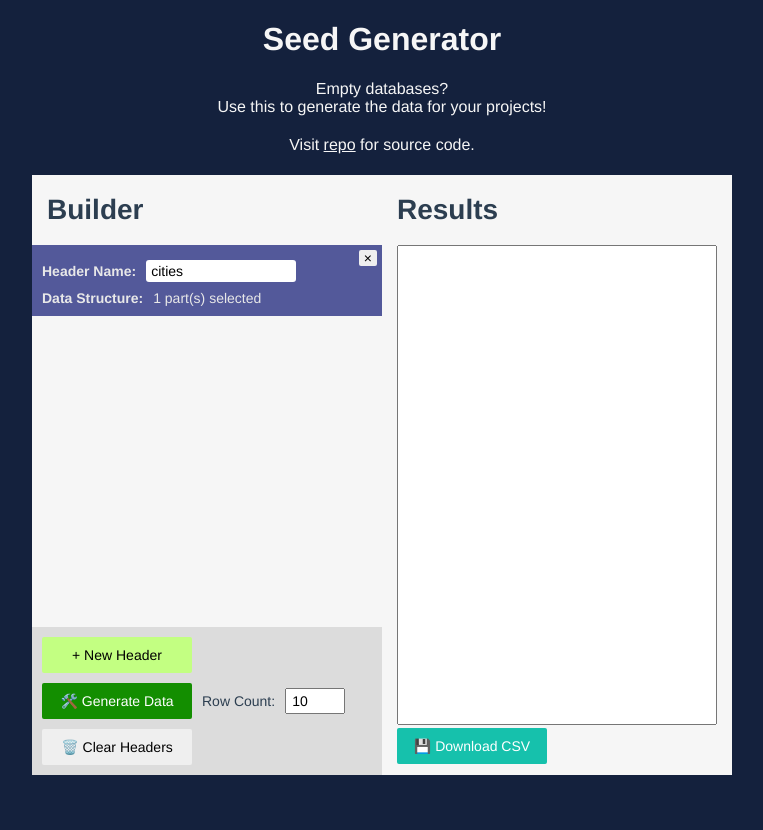
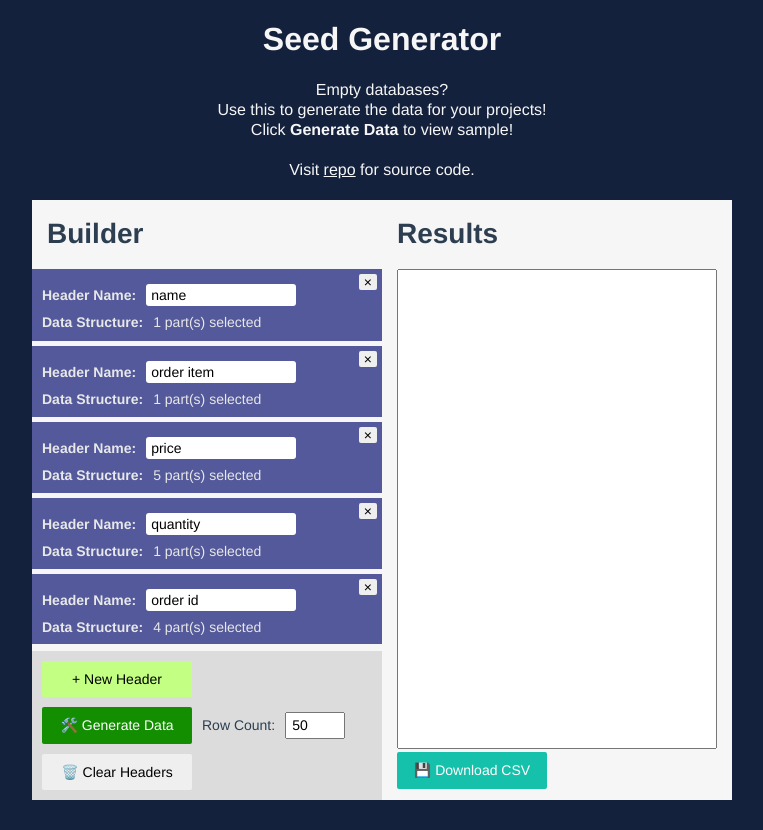
Before and after one commit to lucidkodo/seed-gen, a Vue app: page / in a window 1280 px wide. Shown: the whole page, without its empty margins (258-1021 px from the left). Before the commit the page ends 805 px from the top, so only its background shows below. Built offline with nearby package versions, Linux system fonts and the light colour scheme.

Commit message:
Add sample data + remove loggings

```diff
--- a/src/App.vue
+++ b/src/App.vue
@@ -129,11 +129,11 @@ export default {
   name: 'App',
 
   async created () {
-    console.log('created')
+    // console.log('created')
   },
 
   async mounted () {
-    console.log('mounted')
+    // console.log('mounted')
   },
 
   data () {
@@ -141,8 +141,95 @@ export default {
       tip: 'Click / hover for more',
       headers: [
         {
-          name: 'cities',
+          name: 'name',
           parts: [
+            {
+              name: 'female',
+              handler: 'default',
+              value: 'firstname (f)'
+            }
+          ],
+          finalValue: ''
+        },
+        {
+          name: 'order item',
+          parts: [
+            {
+              name: 'custom',
+              handler: 'custom',
+              value: [
+                'blue pants',
+                'tank top',
+                'white shirt',
+                'sweater',
+                'jeans',
+                'leggings',
+                'socks'
+              ]
+            }
+          ],
+          finalValue: ''
+        },
+        {
+          name: 'price',
+          parts: [
+            {
+              name: 'digit',
+              handler: 'random',
+              value: '0'
+            },
+            {
+              name: 'digit',
+              handler: 'random',
+              value: '0'
+            },
+            {
+              name: 'char',
+              handler: 'char',
+              value: '.'
+            },
+            {
+              name: 'digit',
+              handler: 'random',
+              value: '0'
+            },
+            {
+              name: 'digit',
+              handler: 'random',
+              value: '0'
+            }
+          ],
+          finalValue: ''
+        },
+        {
+          name: 'quantity',
+          parts: [
+            {
+              name: 'range',
+              handler: 'range',
+              value: [1, 3]
+            }
+          ],
+          finalValue: ''
+        },
+        {
+          name: 'order id',
+          parts: [
+            {
+              name: 'char',
+              handler: 'char',
+              value: '000'
+            },
+            {
+              name: 'digit',
+              handler: 'random',
+              value: '0'
+            },
+            {
+              name: 'digit',
+              handler: 'random',
+              value: '0'
+            },
             {
               name: 'digit',
               handler: 'random',
@@ -152,7 +239,7 @@ export default {
           finalValue: ''
         }
       ],
-      rows: 10,
+      rows: 50,
       csvResults: '',
       resultArr: [],
 
@@ -247,7 +334,6 @@ export default {
 
           for (let j = 0; j < header.parts.length; j++) {
             const part = header.parts[j]
-            console.log(part)
 
             if (part.handler === 'default') {
               switch (part.name) {
--- a/src/copy.vue
+++ b/src/copy.vue
@@ -1,7 +1,7 @@
 <template lang="pug">
 h1 Seed Generator
 p Empty databases?
-p Use this to generate the data for your projects!
+p Use this to generate the data for your projects! #[br] Click #[b Generate Data] to view sample!
 p Visit #[a(href="https://github.com/lucidkodo/seed-gen", target="_blank") repo] for source code.
 </template>
 
@@ -11,6 +11,9 @@ p Visit #[a(href="https://github.com/lucidkodo/seed-gen", target="_blank") repo]
   text-align: center
   font-family: Avenir, Helvetica, Arial, sans-serif
 
-p + p
-  margin-bottom: 20px
+p
+  line-height: 20px
+
+  & + p
+    margin-bottom: 20px
 </style>
```
